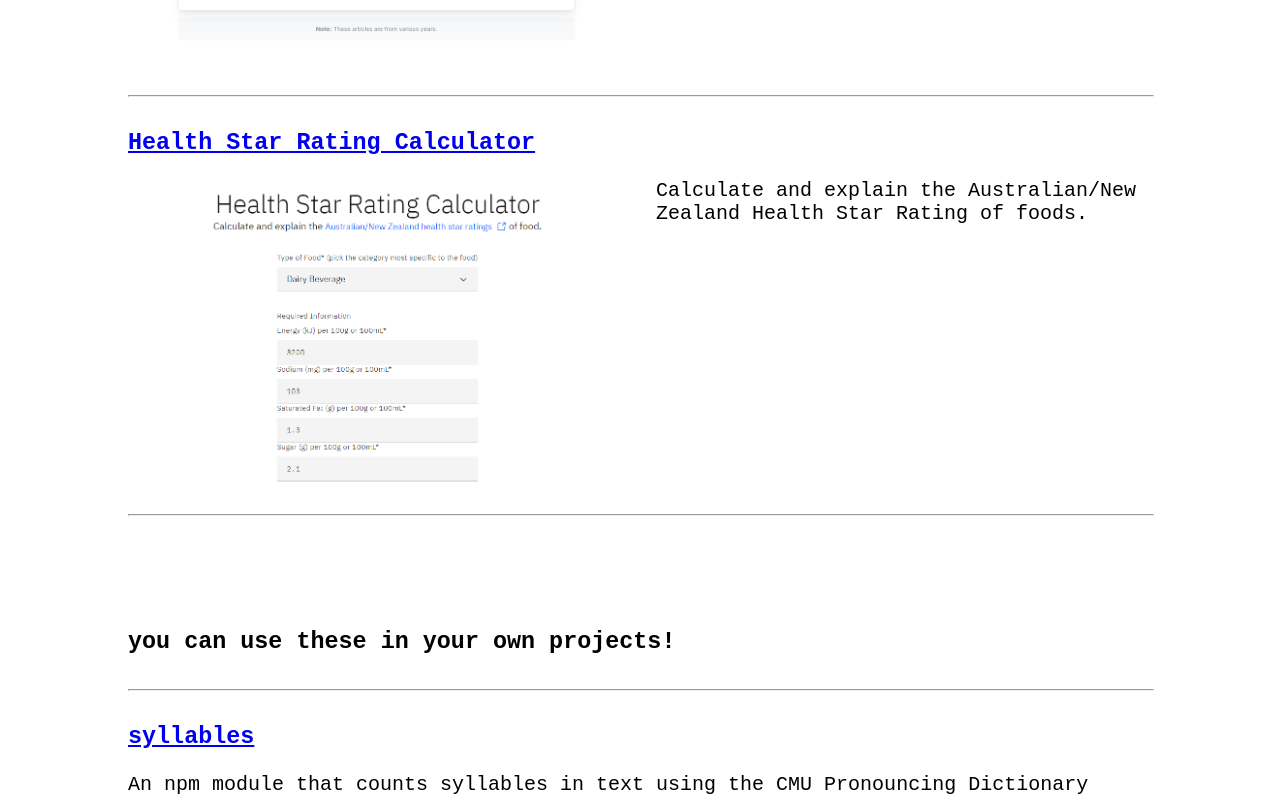
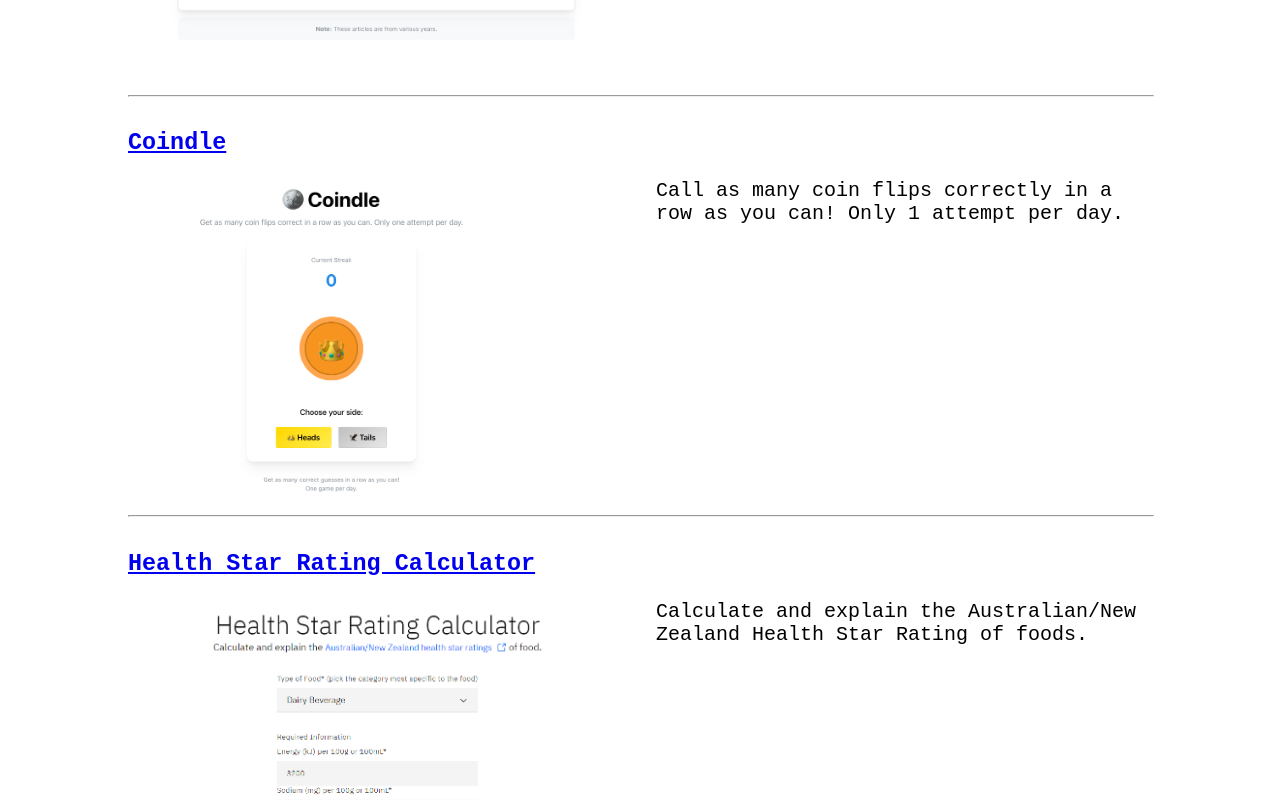
Before and after one commit to muhashi/muhashi.github.io, a SvelteKit app: page /projects in a window 1280 px wide. Shown: the part 980-1780 px from the top of the page. Built offline with nearby package versions, Linux system fonts and the light colour scheme.

Commit message:
Add Coindle

```diff
--- a/src/routes/projects/Projects.svelte
+++ b/src/routes/projects/Projects.svelte
@@ -24,6 +24,15 @@
       imageFile="fakenewsdle.png"
       imageAlt="Screenshot of FakeNewsdle"
     />
+
+    <Project
+      name="Coindle"
+      href="https://muhashi.com/coindle/"
+      description="Call as many coin flips correctly in a row as you can! Only 1 attempt per day."
+      imageFile="coindle.png"
+      imageAlt="Screenshot of Coindle"
+    />
+
 <!--
     <Project
       name="it's raining somewhere else"
```
Also changed, not shown: static/coindle.png (added).
